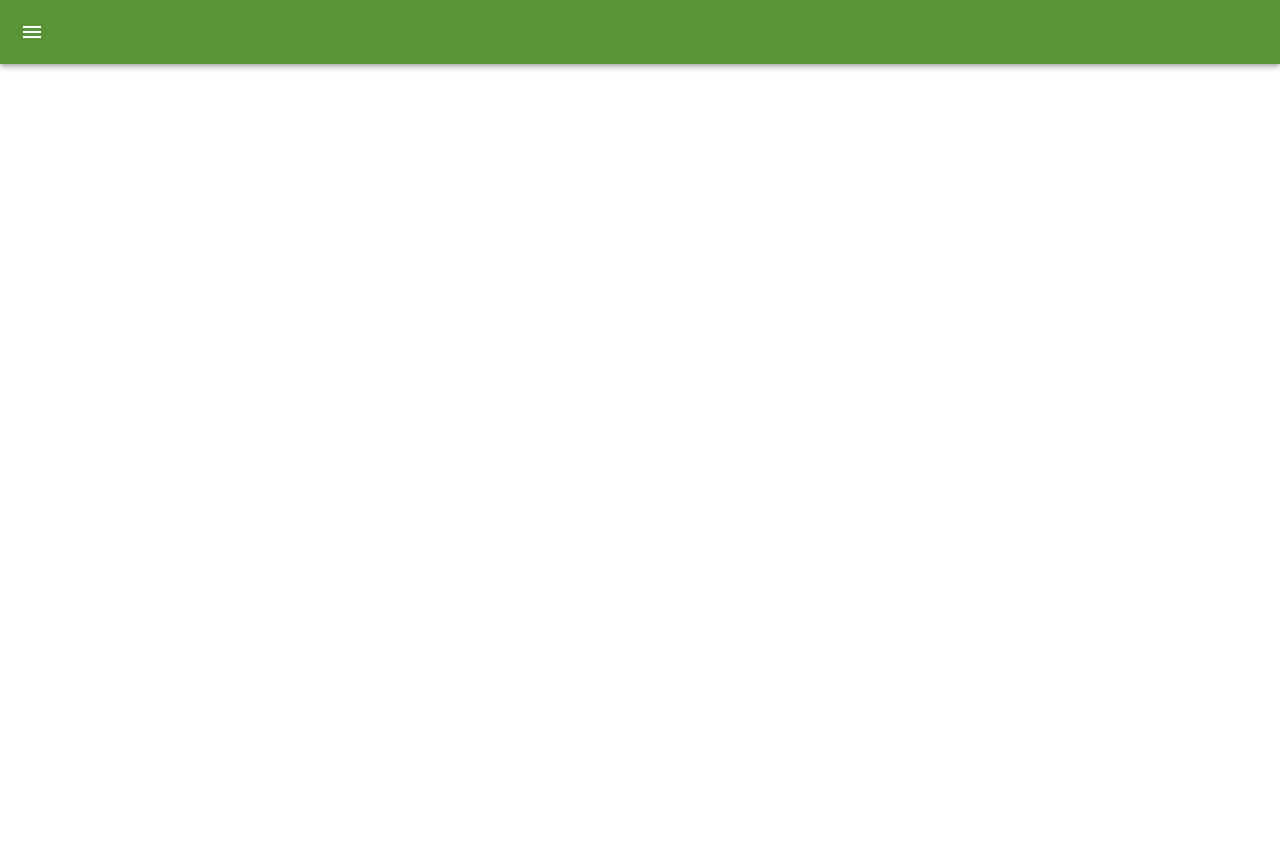
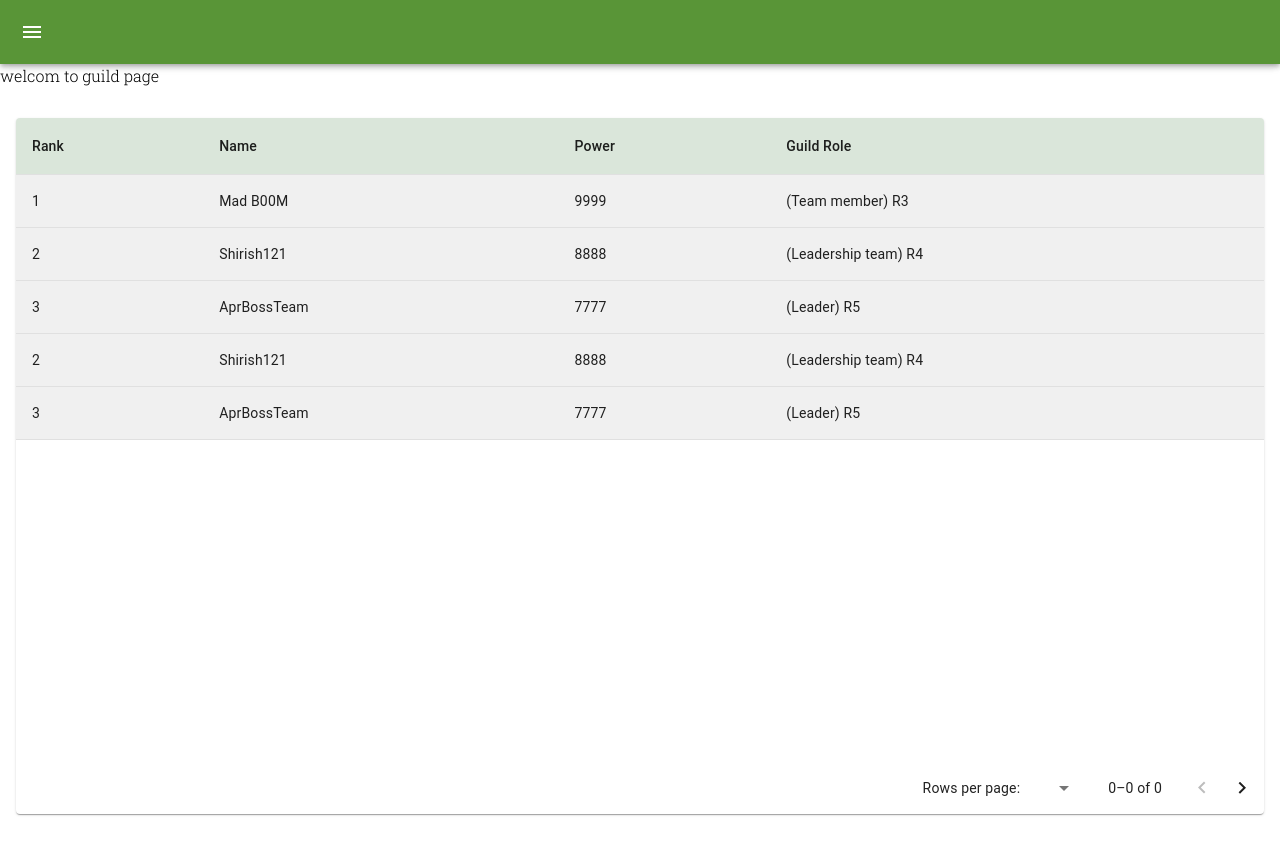
Before and after one commit to RaviGhelani/DA, a Next.js app: page /guild/home in a window 1280 px wide. Shown: the top 854 px of the page. Before the commit the page ends 800 px from the top, so only its background shows below. Built offline with nearby package versions, Linux system fonts and the light colour scheme.

Commit message:
added player table in guild home page

```diff
--- /dev/null
+++ b/Components/Design/Scrollbar.js
@@ -0,0 +1,4 @@
+import SimpleBar from 'simplebar-react';
+import { styled } from '@mui/material/styles';
+
+export const Scrollbar = styled(SimpleBar)``;
--- a/Components/GuildPage/Guild.js
+++ b/Components/GuildPage/Guild.js
@@ -91,10 +91,10 @@ export default function PersistentDrawerLeft() {
             </AppBar>
             <Drawer
                 sx={{
-                    width: {xs:drawerWidth, sm:"30% !important", md:"20% !important" },
+                    width: {xs:drawerWidth, sm:"30% !important", md:"25% !important", lg:"20% !important" },
                     flexShrink: 0,
                     '& .MuiDrawer-paper': {
-                        width: {xs:drawerWidth, sm:"30% !important", md:"20% !important" },
+                        width: {xs:drawerWidth, sm:"30% !important", md:"25% !important", lg:"20% !important" },
                         boxSizing: 'border-box',
                     },
                     width: "30%", height: "100vh", backgroundColor: "#599537", overflowY: "auto"
--- /dev/null
+++ b/Components/GuildPage/allPlayer-Table.js
@@ -0,0 +1,111 @@
+import React from "react";
+import {
+    Box,
+    Card,
+    IconButton,
+    Table,
+    TableBody,
+    TableCell,
+    TableHead,
+    TablePagination,
+    TableRow,
+} from "@mui/material";
+import { Scrollbar } from "../Design/Scrollbar";
+
+const items = [
+    {
+        _id: "1",
+        name: "Mad B00M",
+        rank: "1",
+        power: "9999",
+        role: "(Team member) R3"
+    },
+    {
+        _id: "2",
+        name: "Shirish121",
+        rank: "2",
+        power: "8888",
+        role: "(Leadership team) R4"
+    },
+    {
+        _id: "3",
+        name: "AprBossTeam",
+        rank: "3",
+        power: "7777",
+        role: "(Leader) R5"
+    },
+    {
+        _id: "4",
+        name: "Shirish121",
+        rank: "2",
+        power: "8888",
+        role: "(Leadership team) R4"
+    },
+    {
+        _id: "5",
+        name: "AprBossTeam",
+        rank: "3",
+        power: "7777",
+        role: "(Leader) R5"
+    }
+]
+
+const AllPlayerTable = (props) => {
+    const {
+        count = 0,
+        // items = [],
+        onPageChange = () => { },
+        onRowsPerPageChange,
+        page = 0,
+        rowsPerPage = 0,
+        selected = [],
+    } = props;
+
+    return (
+        <>
+            <Card>
+                <Scrollbar>
+                    <Box sx={{ minWidth: 500 }}>
+                        <Table>
+                            <TableHead>
+                                <TableRow sx={{ backgroundColor: "#dae6da" }}>
+                                    <TableCell>Rank</TableCell>
+                                    <TableCell>Name</TableCell>
+                                    <TableCell>Power</TableCell>
+                                    <TableCell>Guild Role</TableCell>
+                                </TableRow>
+                            </TableHead>
+
+                            <TableBody>
+                                {items?.length > 0 &&
+                                    items?.map((player) => {
+                                        const isSelected = selected.includes(player?._id);
+                                        return (
+                                            <TableRow hover key={player?._id} selected={isSelected} sx={{backgroundColor:"#f0f0f0"}}>
+                                                <TableCell>{player.rank}</TableCell>
+                                                <TableCell>{player.name}</TableCell>
+                                                <TableCell>{player.power}</TableCell>
+                                                <TableCell>{player.role}</TableCell>
+                                            </TableRow>
+                                        );
+                                    })}
+                            </TableBody>
+                        </Table>
+                    </Box>
+                </Scrollbar>
+
+                <TablePagination
+                    component="div"
+                    count={count}
+                    onPageChange={onPageChange}
+                    onRowsPerPageChange={onRowsPerPageChange}
+                    page={page}
+                    rowsPerPage={rowsPerPage}
+                    rowsPerPageOptions={[5, 10, 25]}
+                />
+            </Card>
+        </>
+    );
+};
+
+export default AllPlayerTable;
--- a/package.json
+++ b/package.json
@@ -13,6 +13,7 @@
     "@mui/material": "^5.13.1",
     "next": "latest",
     "react": "18.2.0",
-    "react-dom": "18.2.0"
+    "react-dom": "18.2.0",
+    "simplebar-react": "^3.2.4"
   }
 }
--- a/pages/guild/home/index.js
+++ b/pages/guild/home/index.js
@@ -3,6 +3,7 @@ import { Fragment } from "react";
 // import GuildSignUp from "../../Components/GuildPage/Guildsignup";
 import { Avatar, Box, Link, Typography, styled } from "@mui/material";
 import Guild from "../../../Components/GuildPage/Guild";
+import AllPlayerTable from "../../../Components/GuildPage/allPlayer-Table";
 
 
 const Span = styled("span")(({ theme }) => ({
@@ -18,10 +19,10 @@ const Links = styled(Link)(({ theme }) => ({
     display: "flex",
     height: "50px",
     color: "white",
-    borderTop:"1px solid white",
-    borderBottom:"1px solid white",
-    textDecoration:"none",
-    cursor:"poi nter",
+    borderTop: "1px solid white",
+    borderBottom: "1px solid white",
+    textDecoration: "none",
+    cursor: "poi nter",
     // backgroundColor:"yellow",
     [theme.breakpoints.up("xs")]: {},
 }));
@@ -34,8 +35,14 @@ export default function Home() {
                 <Box sx={{ px: 0 }}>
                     <Box sx={{ display: "flex" }}>
                         <Guild />
-                        <Box sx={{ width: "70%" }}>
-                            welcom to guild page
+                        <Box sx={{ width: "100%", pb: "5%", marginTop: '65px' }}>
+                            <Box>
+                                welcom to guild page
+                            </Box>
+                            <Box sx={{ mt: 2, p: { xs: 1, sm: 2 } }}>
+                                <AllPlayerTable />
+                            </Box>
+
                         </Box>
                     </Box>
                 </Box>
```
Also changed, not shown: Components/GuildPage/DA-table.js (added, +111 -0 lines), 1 other file (tests, documents, lock files or other folders).
